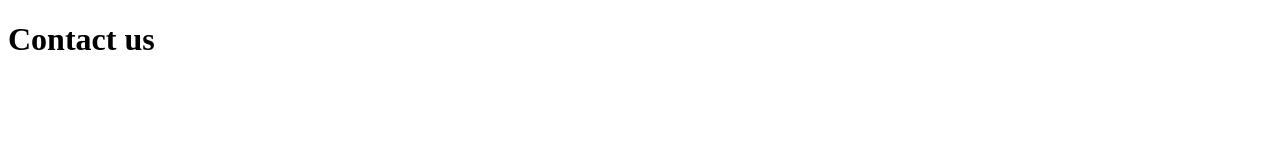
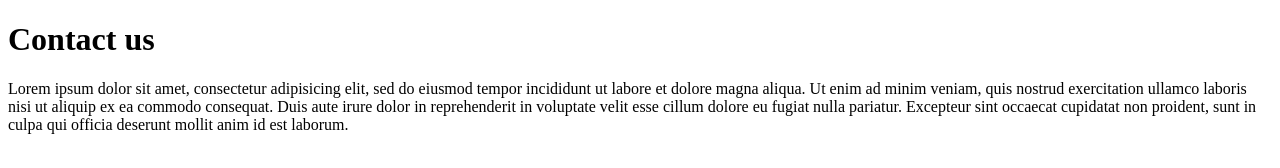
Before and after one commit to albizeka/jquery-lecture, a plain HTML site: page contact.html in a window 1280 px wide. Drawn offline with Linux system fonts and the light colour scheme.

Commit message:
We have updated contact file, we added another div

```diff
--- a/contact.html
+++ b/contact.html
@@ -6,5 +6,8 @@
   </head>
   <body>
     <h1>Contact us</h1>
+    <div class="about__us">
+      <p>Lorem ipsum dolor sit amet, consectetur adipisicing elit, sed do eiusmod tempor incididunt ut labore et dolore magna aliqua. Ut enim ad minim veniam, quis nostrud exercitation ullamco laboris nisi ut aliquip ex ea commodo consequat. Duis aute irure dolor in reprehenderit in voluptate velit esse cillum dolore eu fugiat nulla pariatur. Excepteur sint occaecat cupidatat non proident, sunt in culpa qui officia deserunt mollit anim id est laborum.</p>
+    </div>
   </body>
 </html>
```
